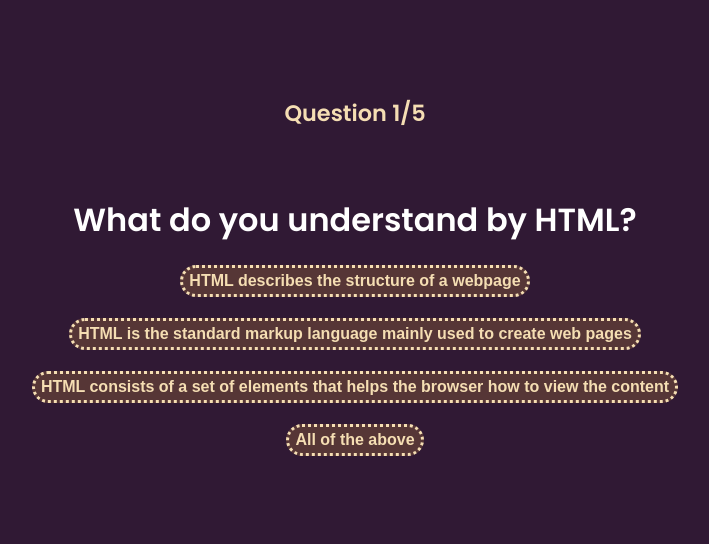
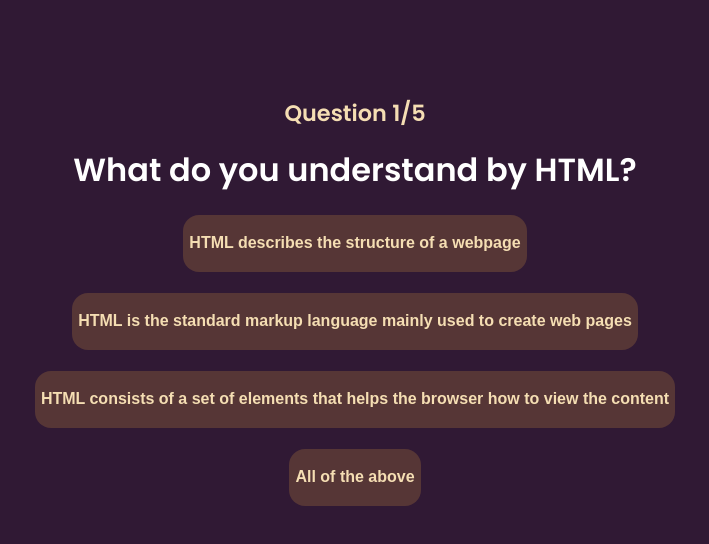
Before and after one commit to killshotxd/React-Modern-QuizzApp, a React (Create React App) app: page /QuizHTML in a window 1280 px wide. Shown: the top 544 px of the page, without its empty margins (285-994 px from the left). Built offline with nearby package versions, Linux system fonts and the light colour scheme.

Commit message:
Update QuizHTML.css

```diff
--- a/src/pages/QuizHTML.css
+++ b/src/pages/QuizHTML.css
@@ -31,9 +31,9 @@
 
 button {
   background: #563636;
-  border: dotted;
+  border: none;
   border-radius: 1rem;
-  height: 2rem;
+  height: 5rem;
   cursor: pointer;
   font-weight: bold;
   color: wheat;
```
